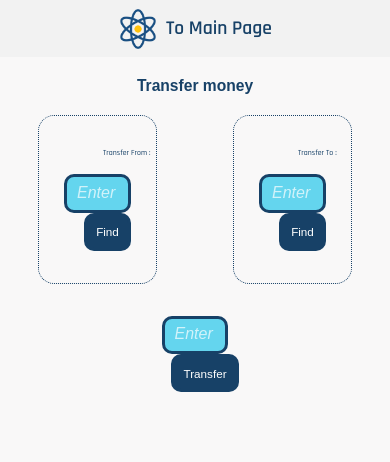
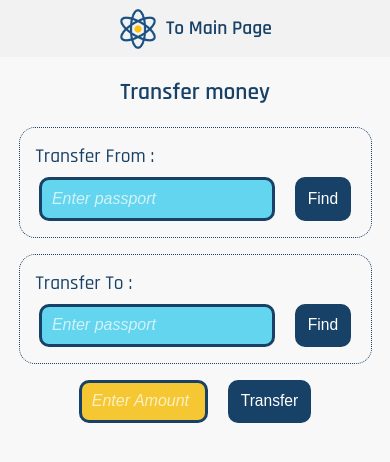
Before and after one commit to svetlanagaydey/bank-fullstack-app, a React (Create React App) app in the folder client/: page /transfer in a window 390 px wide. Shown: the top 462 px of the page. Built offline with nearby package versions, Linux system fonts and the light colour scheme; a web font is replaced by a local one.

Commit message:
Transfer page mobile styles

```diff
--- a/client/src/Components/Pages/TransferPage/transferPage.css
+++ b/client/src/Components/Pages/TransferPage/transferPage.css
@@ -1,8 +1,7 @@
 .transfer-header {
   text-align: center;
   margin: auto;
-  font-family: "arial";
-  font-size: 4vmin;
+  font-size: 6vmin;
   padding: 20px 0;
   color: rgb(23, 65, 103);
 }
@@ -95,6 +94,10 @@ button[disabled] {
 .transer-amount {
   width: 30%;
 }
+.transer-amount input {
+  background-color: rgb(245, 200, 51);
+}
+
 .transer-amount input::placeholder,
 .transfer__client-section input::placeholder {
   font-size: 1rem;
@@ -102,3 +105,45 @@ button[disabled] {
   opacity: 0.7; /* Firefox */
   font-style: italic;
 }
+
+@media (max-width: 1000px) {
+  .transfer__clients-block {
+    flex-direction: column;
+    align-items: center;
+    margin: 0;
+  }
+  .transfer__client-section {
+    width: 90%;
+    margin: 0 2rem 1rem 2rem;
+    padding: 1rem 0;
+  }
+  .transfer-input input,
+  .transfer-input button {
+    font-size: 4vmin;
+  }
+  .transer-amount {
+    width: 100%;
+  }
+  .transfer-input label {
+    font-size: 5vmin;
+    padding: 0 0 0.5rem 1rem;
+  }
+  .transfer-input input {
+    width: 60%;
+  }
+  .transer-amount {
+    width: 70%;
+  }
+  .transer-amount input {
+    width: 38%;
+  }
+  .transfer__field-name {
+    font-size: 4vmin;
+  }
+  .transfer__field-value {
+    font-size: 4vmin;
+  }
+  .transfer__client-field .transfer__ballance {
+    font-size: 6vmin;
+  }
+}
```
